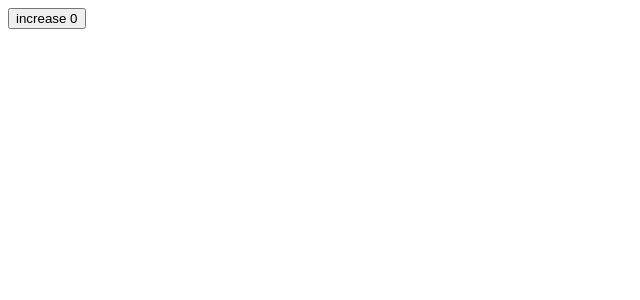
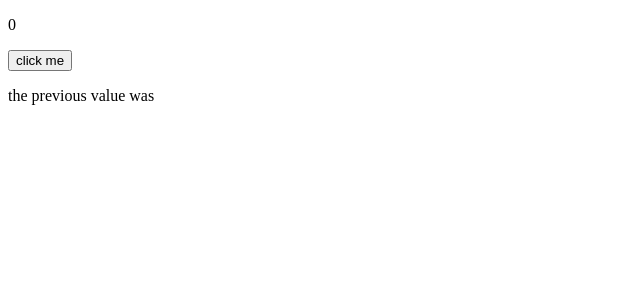
Before and after one commit to Arpit-voice/learning-react2, a React (Vite) app: page / in a window 1280 px wide. Shown: the top 300 px of the page, without its empty margins (0-640 px from the left). Built offline with nearby package versions, Linux system fonts and the light colour scheme.

Commit message:
custom hooks

```diff
--- a/src/App.tsx
+++ b/src/App.tsx
@@ -1,28 +1,32 @@
-import { useState } from 'react'
+import { useEffect, useRef, useState } from 'react'
+import usePrev from './hooks/use-prev';
 
-function useCounter(){
-  const [count , setCount ] = useState(0);
+function App() {
+  const [state, setState] = useState(0)
+  console.log("1st step-initial state: " + state) //1st step
+  const prev = usePrev(state); // 2nd step
+  console.log("6th step-initial prev: " + prev)  // 6th step /// :)) dangerous knowledgeee
 
-  function increaseCount(){
-    setCount(currentValue => currentValue + 1)
-  }
 
-  return {
-    count : count ,
-    increaseCount : increaseCount
-  }
+  useEffect(function () {
+    console.log("9th step-useffect of App") // 9th step
+  },[])
+
+  return <>
+    <p>{state}</p>
+    <button onClick={() => setState(function (current) {
+      console.log("0th step-updated state: " + (current + 1))  // 0th step
+      return (current + 1)
+    }
+    )}>
+      click me
+    </button>
+    <script>function (){console.log("hi")}</script>
+    <p>the previous value was {prev} </p>
+  </>
 
 }
+export default App
 
-function App(){
-  const {count ,increaseCount} = useCounter()
 
-  return <>
-    <button onClick={increaseCount} >
-      increase {count}
-    </button>
-
-  </>
-}
-
-export default App
+/// all useEffects of all components will run in the last in the stack calling way
--- /dev/null
+++ b/src/hooks/use-prev.ts
@@ -0,0 +1,23 @@
+import { useEffect, useRef } from "react"
+function usePrev(value) {
+    console.log("3rd step-value in hook: " + value)  // 3rd  step
+    const ref = useRef(null)
+    console.log("4th step-ref in hook: " + ref.current) // 4th step
+
+
+    useEffect(function () {
+        console.log("7th step-ref in useEffect before: " + ref.current)     //7th step
+        ref.current = value;
+        console.log("8th step-ref in useEffect after: " + ref.current)    // 8th step
+    }, [value])
+
+    return ref.current ///5th step
+}
+
+export default usePrev
+
+
+
+/// the only gyan for this
+// firstly the control reaches return thing then useeffect irrespective of component or hook
+/// in lay man term the component/ function which uses defined hook under the hood , are basically custom hook
--- a/src/main.tsx
+++ b/src/main.tsx
@@ -4,7 +4,6 @@ import { createRoot } from 'react-dom/client'
 import App from './App.tsx'
 
 createRoot(document.getElementById('root')!).render(
-
     <App />
 
 )
```
